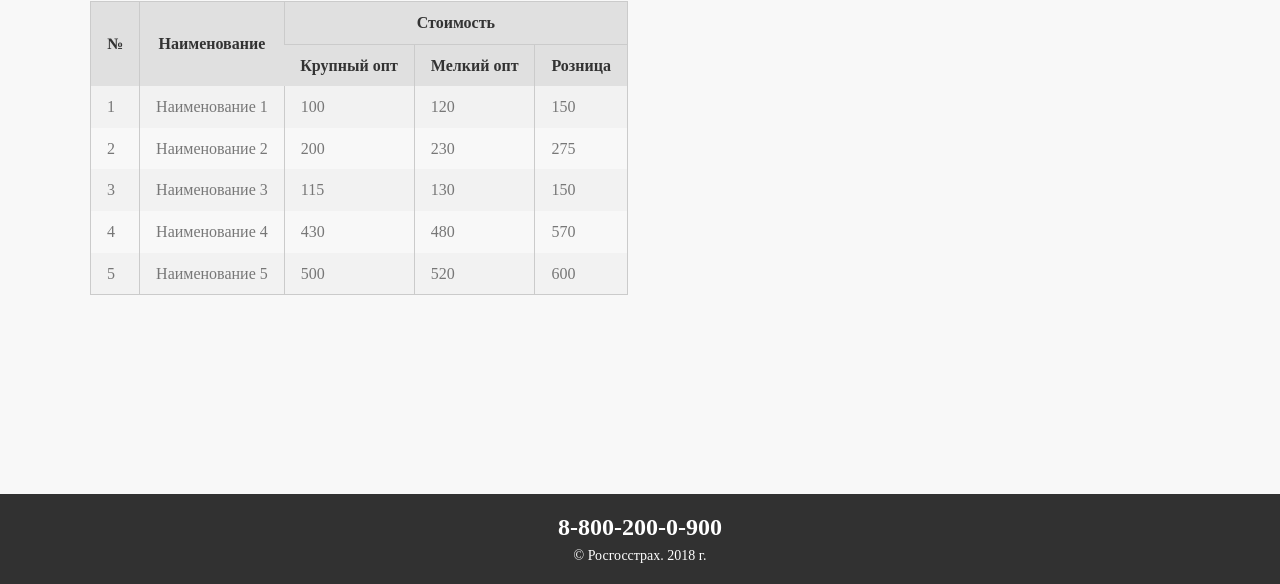
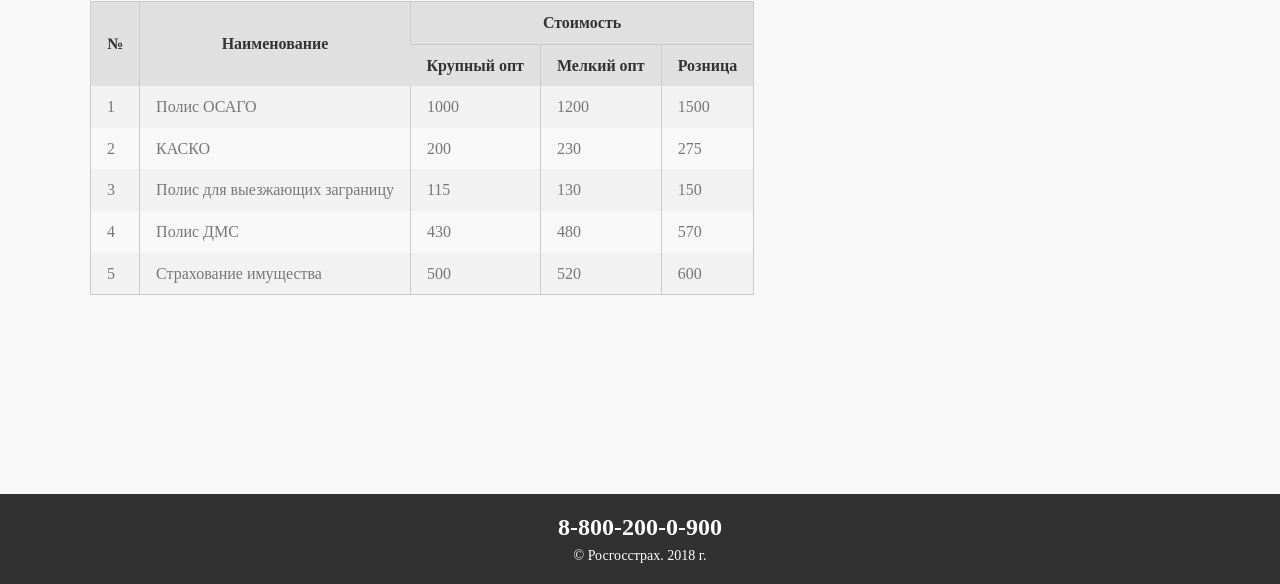
Before and after one commit to UnDrewHa/trs, a plain HTML site: page price.html in a window 1280 px wide. Shown: the part 216-800 px from the top of the page. Drawn offline with Linux system fonts and the light colour scheme.

Commit message:
Update price.html

```diff
--- a/price.html
+++ b/price.html
@@ -39,35 +39,35 @@
             <tbody>
                 <tr>
                     <td>1</td>
-                    <td>Наименование 1</td>
-                    <td>100</td>
-                    <td>120</td>
-                    <td>150</td>
+                    <td>Полис ОСАГО</td>
+                    <td>1000</td>
+                    <td>1200</td>
+                    <td>1500</td>
                 </tr>
                 <tr>
                     <td>2</td>
-                    <td>Наименование 2</td>
+                    <td>КАСКО</td>
                     <td>200</td>
                     <td>230</td>
                     <td>275</td>
                 </tr>
                 <tr>
                     <td>3</td>
-                    <td>Наименование 3</td>
+                    <td>Полис для выезжающих заграницу</td>
                     <td>115</td>
                     <td>130</td>
                     <td>150</td>
                 </tr>
                 <tr>
                     <td>4</td>
-                    <td>Наименование 4</td>
+                    <td>Полис ДМС</td>
                     <td>430</td>
                     <td>480</td>
                     <td>570</td>
                 </tr>
                 <tr>
                     <td>5</td>
-                    <td>Наименование 5</td>
+                    <td>Страхование имущества</td>
                     <td>500</td>
                     <td>520</td>
                     <td>600</td>
```
